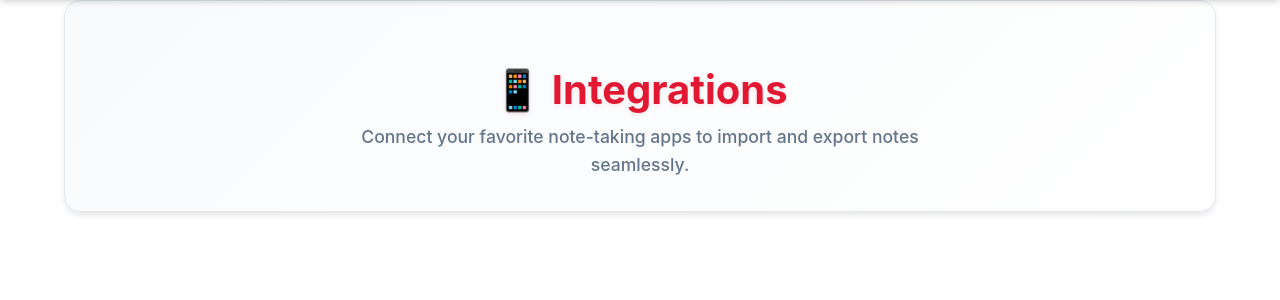
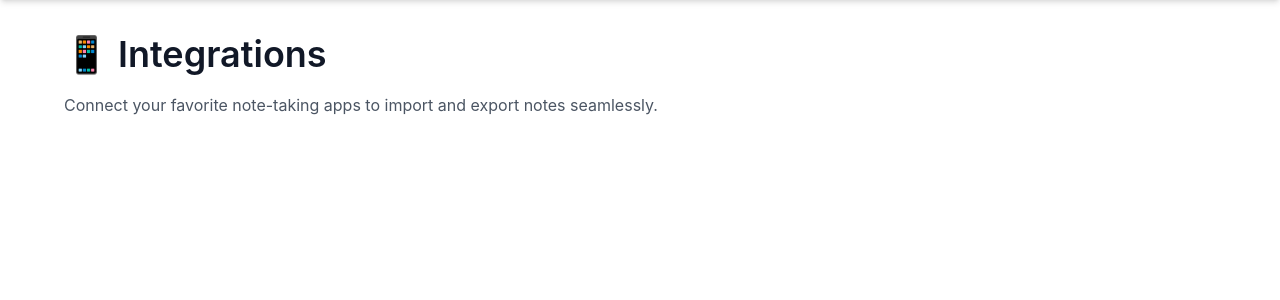
Before and after one commit to bennytobby/terp-notes, a Node server app: template views/integrations.ejs in a window 1280 px wide. Shown: the part 64-364 px from the top of the page. Run offline with Node 20, Linux system fonts and the light colour scheme; the template is opened without the code that fills it, so the values that code supplies are empty; some libraries are stand-ins or nearby versions.

Commit message:
UI fixes

```diff
--- a/public/stylesheets/integrations.css
+++ b/public/stylesheets/integrations.css
@@ -22,33 +22,6 @@
     max-width: 1200px;
     margin: 0 auto;
     padding: 2rem;
-}
-
-.page-header {
-    text-align: center;
-    margin-bottom: 3rem;
-    padding: 2rem 0;
-    background: linear-gradient(135deg, #f8fafc 0%, #ffffff 100%);
-    border-radius: 16px;
-    border: 1px solid #e2e8f0;
-    box-shadow: 0 4px 6px -1px rgba(0, 0, 0, 0.1);
-}
-
-.page-title {
-    font-size: 2.5rem;
-    font-weight: 700;
-    color: #E21833 !important;
-    margin-bottom: 0.5rem;
-    text-shadow: 0 2px 4px rgba(226, 24, 51, 0.1);
-}
-
-.page-subtitle {
-    font-size: 1.1rem;
-    color: #64748b;
-    max-width: 600px;
-    margin: 0 auto;
-    font-weight: 500;
-    line-height: 1.6;
 }
 
 /* Integration Grid */
@@ -77,7 +50,8 @@
 
 .integration-card.connected {
     border-color: #10b981;
-    background: linear-gradient(135deg, #f0fdf4 0%, #ffffff 100%);
+    background: linear-gradient(135deg, #f0fdf4 0%, #ecfdf5 50%, #ffffff 100%);
+    box-shadow: 0 4px 6px -1px rgba(16, 185, 129, 0.1), 0 2px 4px -1px rgba(16, 185, 129, 0.06);
 }
 
 .integration-card.connected::before {
--- a/views/integrations.ejs
+++ b/views/integrations.ejs
@@ -42,11 +42,8 @@
     </header>
 
     <main class="container">
-        <!-- Page Header -->
-        <div class="page-header">
-            <h1 class="page-title">📱 Integrations</h1>
-            <p class="page-subtitle">Connect your favorite note-taking apps to import and export notes seamlessly.</p>
-        </div>
+        <h1>📱 Integrations</h1>
+        <p>Connect your favorite note-taking apps to import and export notes seamlessly.</p>
 
         <!-- Integration Cards -->
         <div class="integrations-grid" id="integrationsGrid">
```
Also changed, not shown: server.js.
